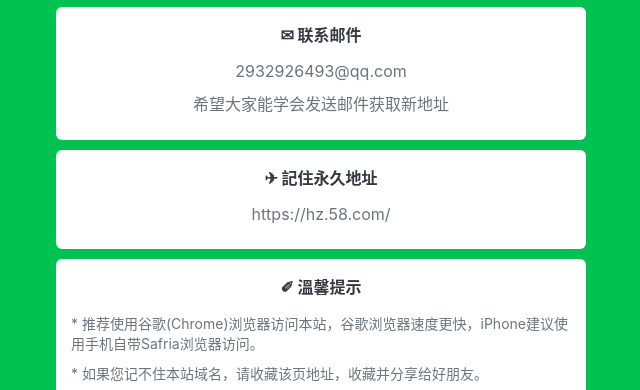
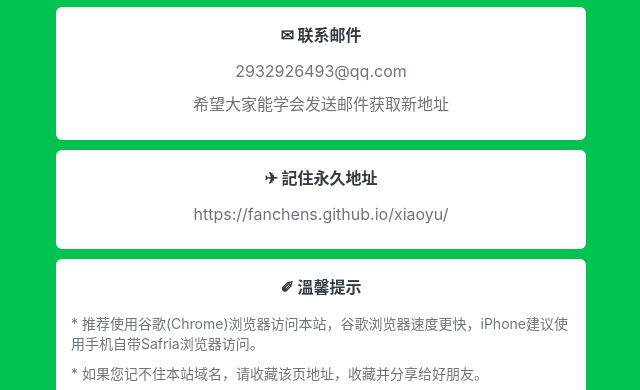
Before and after one commit to fanchens/xiaoyu, a plain HTML site: page index.html in a window 1280 px wide. Shown: the part 235-625 px from the top of the page, without its empty margins (319-959 px from the left). Drawn offline with Linux system fonts and the light colour scheme.

Commit message:
Update index.html

```diff
--- a/index.html
+++ b/index.html
@@ -78,7 +78,7 @@
       <div class="field ">
         <h4 class="title">✈ 記住永久地址</h4>
         <ul>
-          <li><a href="https://hz.58.com/" target="_blank">https://hz.58.com/</a></li>
+          <li><a href="https://fanchens.github.io/xiaoyu/" target="_blank">https://fanchens.github.io/xiaoyu/</a></li>
         </ul>
       </div>
       <div class="field desc">
```
